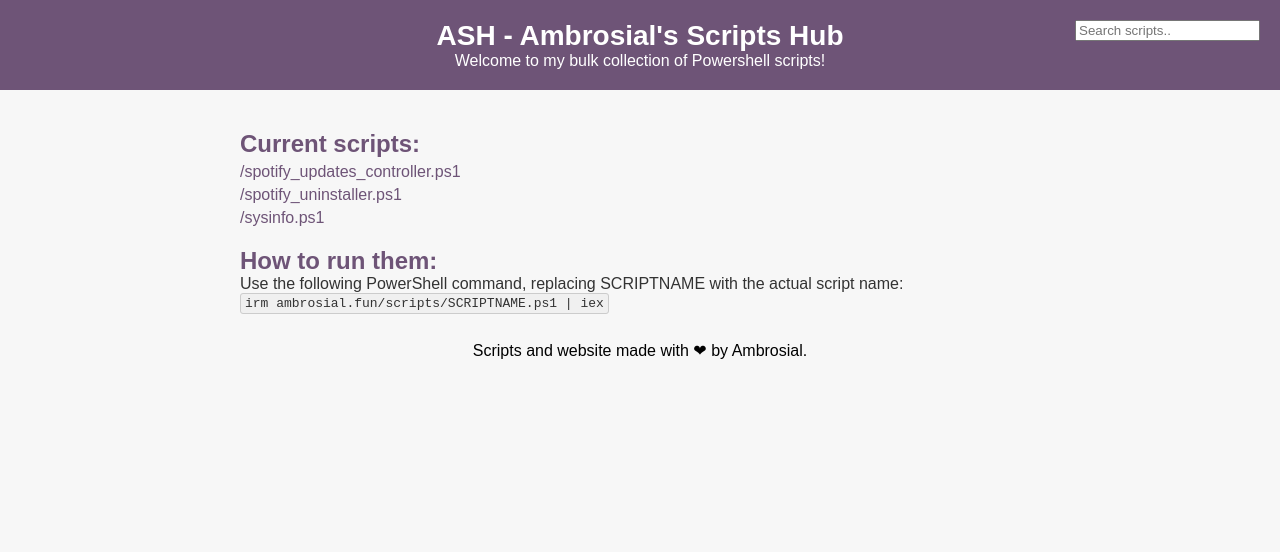
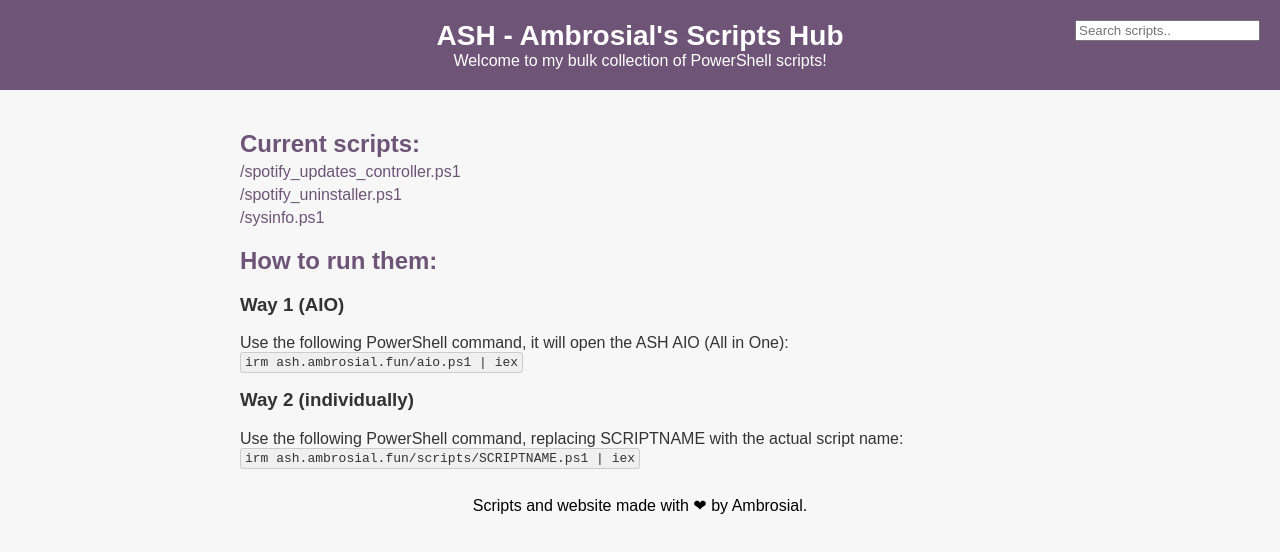
Before and after one commit to ambr0sial/ash, a plain HTML site: page index.html in a window 1280 px wide. Drawn offline with Linux system fonts and the light colour scheme; a script that the page names is missing.

Commit message:
Update index.html

```diff
--- a/index.html
+++ b/index.html
@@ -5,17 +5,17 @@
     <meta name="viewport" content="width=device-width, initial-scale=1.0">
     <title>ASH - Ambrosial's Scripts Hub</title>
     <link rel="icon" type="image/x-icon" href="assets/favicon.ico">
-    <meta name="description" content="ASH is a collection of Powershell scripts by Ambrosial.">
+    <meta name="description" content="ASH is a collection of PowerShell scripts by Ambrosial.">
     <meta property="og:title" content="ASH - Ambrosial's Scripts Hub">
-    <meta property="og:description" content="ASH is a random collection of Powershell scripts I make!">
-    <meta property="og:url" content="https://ambr0sial.github.io">
-    <meta property="og:image" content="https://ambr0sial.github.io/assets/logo_alt.png">
+    <meta property="og:description" content="ASH is a random collection of PowerShell scripts I make!">
+    <meta property="og:url" content="https://ash.ambrosial.fun">
+    <meta property="og:image" content="assets/logo_alt.png">
     <link rel="stylesheet" href="styles.css">
 </head>
 <body>
     <header>
         <h1>ASH - Ambrosial's Scripts Hub</h1>
-        <p>Welcome to my bulk collection of Powershell scripts!</p>
+        <p>Welcome to my bulk collection of PowerShell scripts!</p>
     </header>
 
     <div id="search-container">
@@ -34,8 +34,12 @@
         </section>
         <section id="instructions">
             <h2>How to run them:</h2>
+            <h3>Way 1 (AIO)</h3>
+            <p>Use the following PowerShell command, it will open the ASH AIO (All in One):</p>
+            <code>irm ash.ambrosial.fun/aio.ps1 | iex</code>
+            <h3>Way 2 (individually)</h3>
             <p>Use the following PowerShell command, replacing SCRIPTNAME with the actual script name:</p>
-            <code>irm ambrosial.fun/scripts/SCRIPTNAME.ps1 | iex</code>
+            <code>irm ash.ambrosial.fun/scripts/SCRIPTNAME.ps1 | iex</code>
         </section>
     </main>
     <footer>
```
